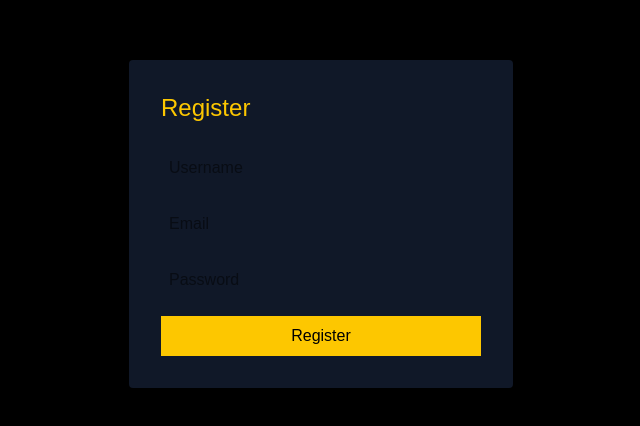
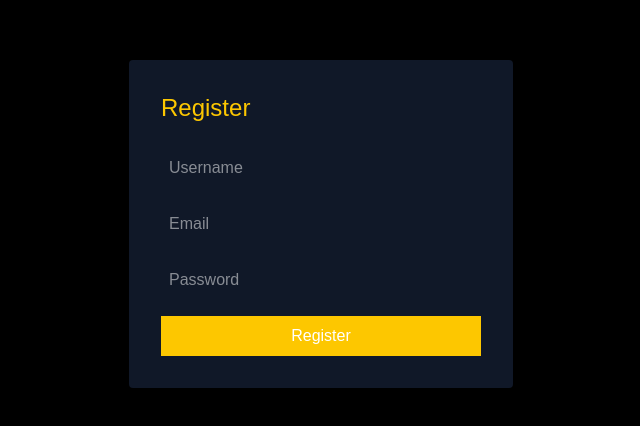
Before and after one commit to frankbodhinayake-25/banana-cipher, a Next.js app: page /register in a window 1280 px wide. Shown: the part 176-602 px from the top of the page, without its empty margins (319-959 px from the left). Built offline with nearby package versions, Linux system fonts and the light colour scheme.

Commit message:
changed font color for better visibility

```diff
--- a/app/login/page.tsx
+++ b/app/login/page.tsx
@@ -40,18 +40,18 @@ export default function Login() {
         <input
           type="email"
           placeholder="Email"
-          className="w-full p-2 mb-4 text-black"
+          className="w-full p-2 mb-4 text-white"
           onChange={(e) => setEmail(e.target.value)}
         />
 
         <input
           type="password"
           placeholder="Password"
-          className="w-full p-2 mb-4 text-black"
+          className="w-full p-2 mb-4 text-white"
           onChange={(e) => setPassword(e.target.value)}
         />
 
-        <button className="w-full bg-yellow-400 text-black p-2">
+        <button className="w-full bg-yellow-400 text-white p-2">
           Login
         </button>
 
--- a/app/register/page.tsx
+++ b/app/register/page.tsx
@@ -43,25 +43,25 @@ export default function Register() {
         <input
           type="text"
           placeholder="Username"
-          className="w-full p-2 mb-4 text-black"
+          className="w-full p-2 mb-4 text-white"
           onChange={(e) => setUsername(e.target.value)}
         />
 
         <input
           type="email"
           placeholder="Email"
-          className="w-full p-2 mb-4 text-black"
+          className="w-full p-2 mb-4 text-white"
           onChange={(e) => setEmail(e.target.value)}
         />
 
         <input
           type="password"
           placeholder="Password"
-          className="w-full p-2 mb-4 text-black"
+          className="w-full p-2 mb-4 text-white"
           onChange={(e) => setPassword(e.target.value)}
         />
 
-        <button className="w-full bg-yellow-400 text-black p-2">
+        <button className="w-full bg-yellow-400 text-white p-2">
           Register
         </button>
 
```
